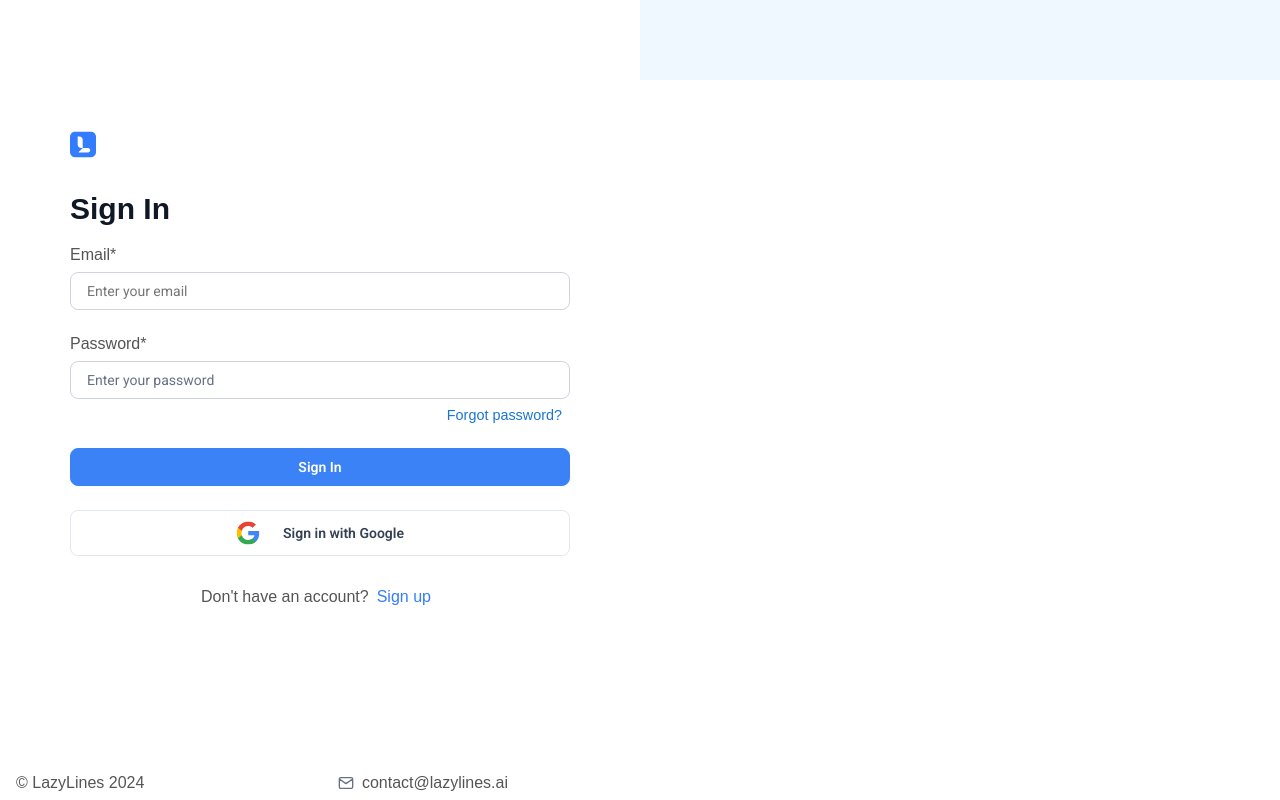
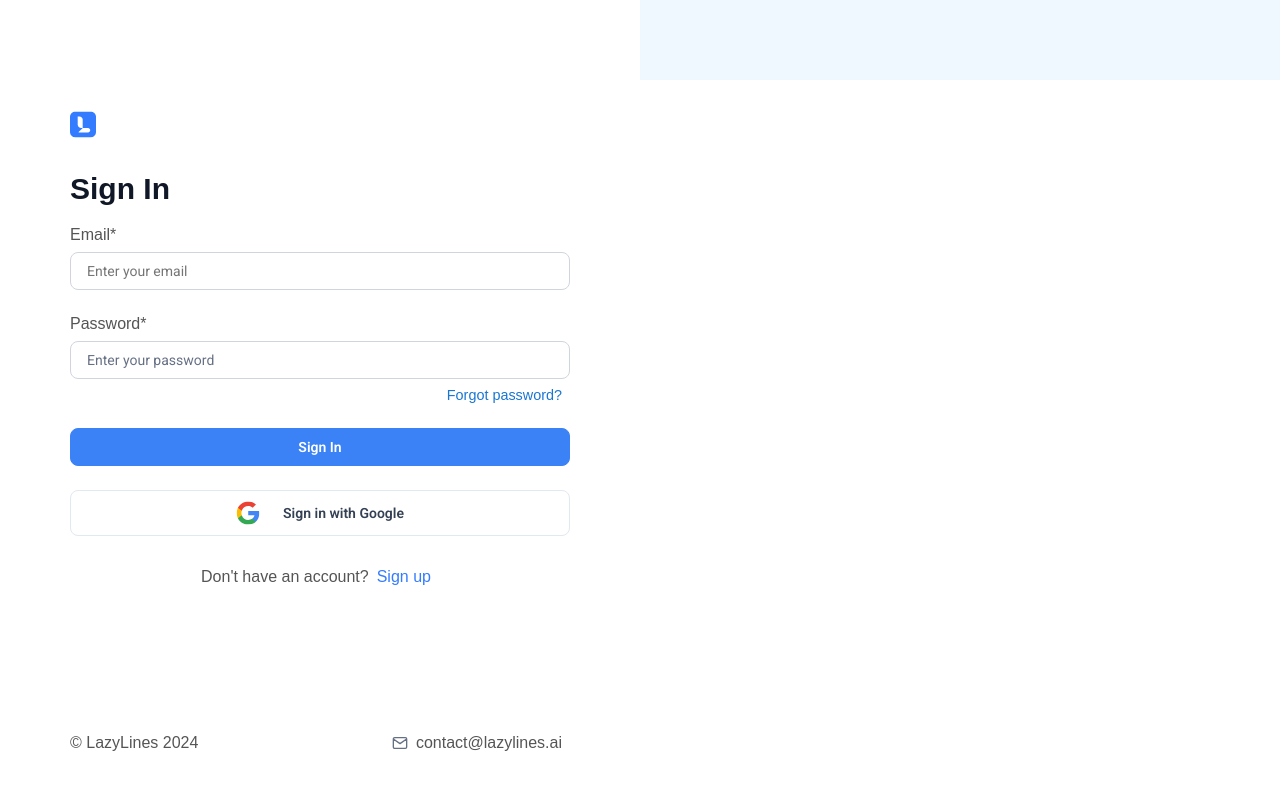
Before and after one commit to AndRoo97/LazyLines, a React (Create React App) app in the folder lazylines-clone/: page / in a window 1280 px wide. Shown: the top 800 px of the page. Built offline with nearby package versions, Linux system fonts and the light colour scheme.

Commit message:
Footer pozicionálás.

```diff
--- a/lazylines-clone/src/components/SignInForm.css
+++ b/lazylines-clone/src/components/SignInForm.css
@@ -217,6 +217,14 @@ input[type='password'] + a {
     text-decoration: none;
 }
 
+.footer {
+    width: 100%;
+    padding-bottom: 2.5rem;
+    color: #475467;
+    display: flex;
+    justify-content: center;
+}
+
 .footer-main{
     width: 100%;
     max-width: 500px;
```
